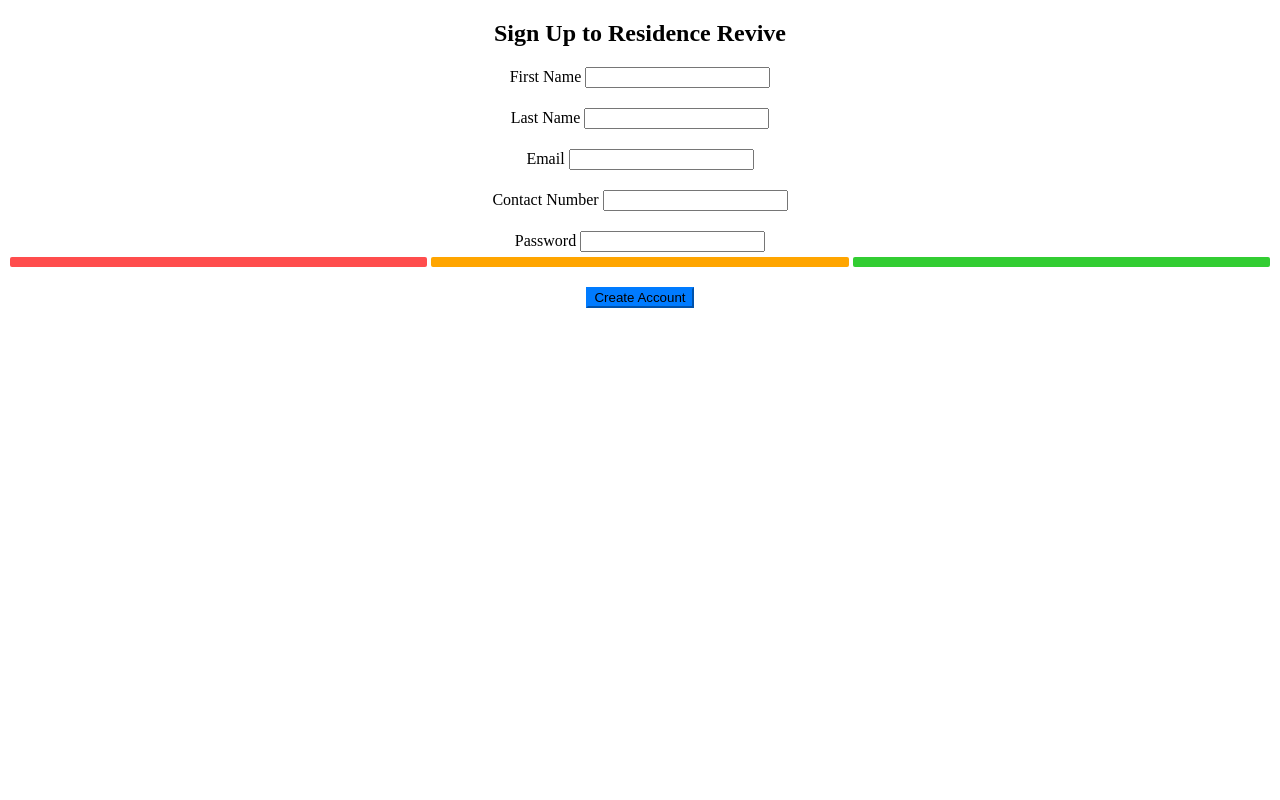
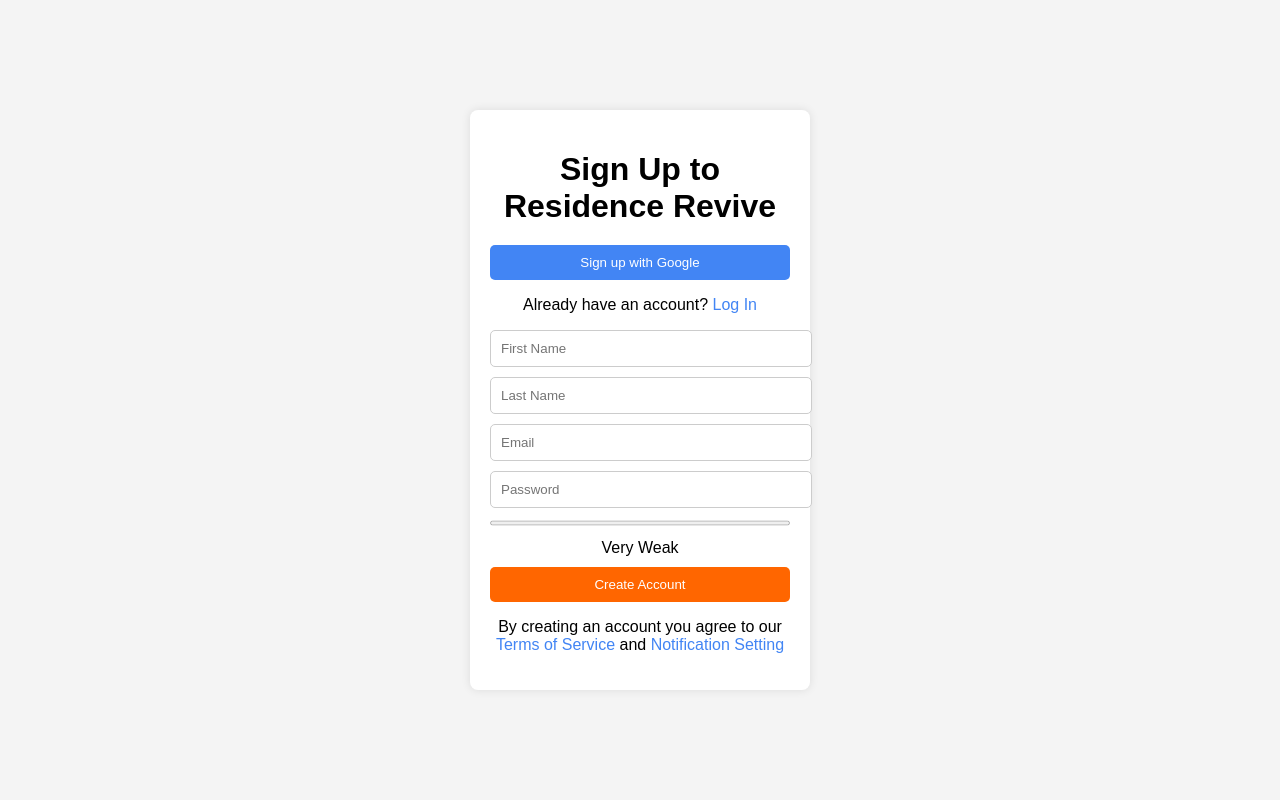
Before and after one commit to priyamanocha/Capstone, a PHP site: page /html/signup.html in a window 1280 px wide. Run offline with PHP 8.4, Linux system fonts and the light colour scheme.

Commit message:
Update the SignUp page with password strenth indicator

```diff
--- a/ResidenceRevive/css/signup_styles.css
+++ b/ResidenceRevive/css/signup_styles.css
@@ -1,46 +1,79 @@
+body {
+    font-family: Arial, sans-serif;
+    background-color: #f4f4f4;
+    display: flex;
+    justify-content: center;
+    align-items: center;
+    height: 100vh;
+    margin: 0;
+}
 
-.container {
+.signup-container {
+    background-color: #fff;
+    padding: 20px;
+    border-radius: 8px;
+    box-shadow: 0 0 10px rgba(0, 0, 0, 0.1);
+    width: 300px;
+}
+
+.signup-container h1 {
+    text-align: center;
+    margin-bottom: 20px;
+}
+
+.signup-container .google-signup {
+    display: block;
+    width: 100%;
+    padding: 10px;
+    background-color: #4285f4;
+    color: #fff;
+    border: none;
+    border-radius: 5px;
+    margin-bottom: 10px;
+    cursor: pointer;
+}
+
+.signup-container p {
     text-align: center;
 }
 
-h2 {
-    margin-bottom: 20px;
+.signup-container p a {
+    color: #4285f4;
+    text-decoration: none;
 }
 
-.form-group {
-    margin-bottom: 20px;
+.signup-container input[type="text"],
+.signup-container input[type="email"],
+.signup-container input[type="password"] {
+    width: 100%;
+    padding: 10px;
+    margin-bottom: 10px;
+    border: 1px solid #ccc;
+    border-radius: 5px;
 }
 
-.btn-primary {
-    background-color: #007BFF;
-    border-color: #007BFF;
+.signup-container progress {
+    width: 100%;
+    height: 10px;
+    margin-bottom: 10px;
 }
 
-.btn-primary:hover {
-    background-color: #0056b3;
-    border-color: #0056b3;
+.signup-container input[type="submit"] {
+    width: 100%;
+    padding: 10px;
+    background-color: #ff6600;
+    color: #fff;
+    border: none;
+    border-radius: 5px;
+    cursor: pointer;
 }
 
-.password-strength {
-    display: flex;
-    margin-top: 5px;
+.signup-container input[type="submit"]:hover {
+    background-color: #e55d00;
 }
 
-.password-strength div {
-    height: 10px;
-    flex: 1;
-    margin: 0 2px;
-    border-radius: 2px;
+.signup-container #strength-label {
+    display: block;
+    text-align: center;
+    margin-bottom: 10px;
 }
-
-.weak {
-    background-color: #FF4D4D;
-}
-
-.medium {
-    background-color: #FFA500;
-}
-
-.strong {
-    background-color: #32CD32;
-}
--- a/ResidenceRevive/html/signup.html
+++ b/ResidenceRevive/html/signup.html
@@ -3,65 +3,73 @@
 <head>
     <meta charset="UTF-8">
     <meta name="viewport" content="width=device-width, initial-scale=1.0">
-    <title>Sign Up to Residence Revive</title>
+    <title>Sign Up</title>
+    <link rel="stylesheet" href="../css/signup_styles.css">
+    <script>
+        function checkPasswordStrength(password) {
+            let strengthBar = document.getElementById('strength-bar');
+            let strength = 0;
 
-    <link rel="stylesheet" href="../css/signup_styles.css">
+            // Regex patterns to test password strength
+            const regexes = [
+                /.{8,}/,       // At least 8 characters
+                /[A-Z]/,       // At least one uppercase letter
+                /[a-z]/,       // At least one lowercase letter
+                /[0-9]/,       // At least one digit
+                /[^A-Za-z0-9]/ // At least one special character
+            ];
+
+            // Check each pattern
+            regexes.forEach((regex) => {
+                if (regex.test(password)) {
+                    strength++;
+                }
+            });
+
+            // Update the strength bar
+            strengthBar.value = strength;
+            let strengthLabel = document.getElementById('strength-label');
+            switch (strength) {
+                case 0:
+                case 1:
+                    strengthLabel.textContent = 'Very Weak';
+                    strengthLabel.style.color = 'red';
+                    break;
+                case 2:
+                    strengthLabel.textContent = 'Weak';
+                    strengthLabel.style.color = 'orange';
+                    break;
+                case 3:
+                    strengthLabel.textContent = 'Moderate';
+                    strengthLabel.style.color = 'yellow';
+                    break;
+                case 4:
+                    strengthLabel.textContent = 'Strong';
+                    strengthLabel.style.color = 'blue';
+                    break;
+                case 5:
+                    strengthLabel.textContent = 'Very Strong';
+                    strengthLabel.style.color = 'green';
+                    break;
+            }
+        }
+    </script>
 </head>
 <body>
-    <div class="container mt-5">
-        <div class="row justify-content-center">
-            <div class="col-md-6">
-                <h2>Sign Up to Residence Revive</h2>
-                <form action="signup_action.php" method="POST">
-                    <div class="form-group">
-                        <label for="first_name">First Name</label>
-                        <input type="text" class="form-control" id="first_name" name="first_name" required>
-                    </div>
-                    <div class="form-group">
-                        <label for="last_name">Last Name</label>
-                        <input type="text" class="form-control" id="last_name" name="last_name" required>
-                    </div>
-                    <div class="form-group">
-                        <label for="email">Email</label>
-                        <input type="email" class="form-control" id="email" name="email" required>
-                    </div>
-                    <div class="form-group">
-                        <label for="contact_number">Contact Number</label>
-                        <input type="text" class="form-control" id="contact_number" name="contact_number" required>
-                    </div>
-                    <div class="form-group">
-                        <label for="password">Password</label>
-                        <input type="password" class="form-control" id="password" name="password" required>
-                        <div class="password-strength">
-                            <div class="weak"></div>
-                            <div class="medium"></div>
-                            <div class="strong"></div>
-                        </div>
-                    </div>
-                    <button type="submit" class="btn btn-primary">Create Account</button>
-                </form>
-            </div>
-        </div>
+    <div class="signup-container">
+        <form action="signup_action.php" method="POST">
+            <h1>Sign Up to Residence Revive</h1>
+            <button type="button" class="google-signup">Sign up with Google</button>
+            <p>Already have an account? <a href="#">Log In</a></p>
+            <input type="text" name="first_name" placeholder="First Name" required>
+            <input type="text" name="last_name" placeholder="Last Name" required>
+            <input type="email" name="email" placeholder="Email" required>
+            <input type="password" name="password" placeholder="Password" required oninput="checkPasswordStrength(this.value)">
+            <progress id="strength-bar" max="5" value="0"></progress>
+            <span id="strength-label">Very Weak</span>
+            <input type="submit" value="Create Account">
+            <p>By creating an account you agree to our <a href="#">Terms of Service</a> and <a href="#">Notification Setting</a></p>
+        </form>
     </div>
-    <script>
-    const password = document.getElementById('password');
-    const weak = document.querySelector('.weak');
-    const medium = document.querySelector('.medium');
-    const strong = document.querySelector('.strong');
-
-    password.addEventListener('input', () => {
-        const val = password.value;
-        let strength = 0;
-
-        if (val.length > 7) strength++;
-        if (/[A-Z]/.test(val)) strength++;
-        if (/[0-9]/.test(val)) strength++;
-        if (/[@$!%*?&#]/.test(val)) strength++;
-
-        weak.style.backgroundColor = strength > 0 ? 'red' : 'gray';
-        medium.style.backgroundColor = strength > 2 ? 'orange' : 'gray';
-        strong.style.backgroundColor = strength > 3 ? 'green' : 'gray';
-    });
-</script>
 </body>
 </html>
```
Also changed, not shown: ResidenceRevive/signup.php (deleted, +0 -77 lines), ResidenceRevive/signup_action.php (+11 -26 lines).
